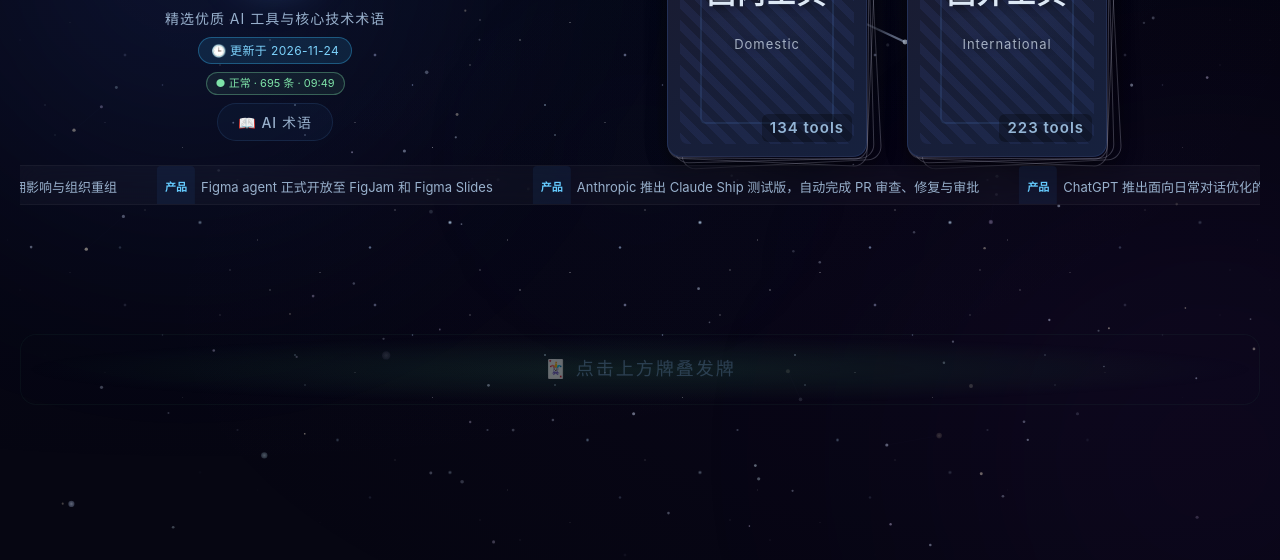
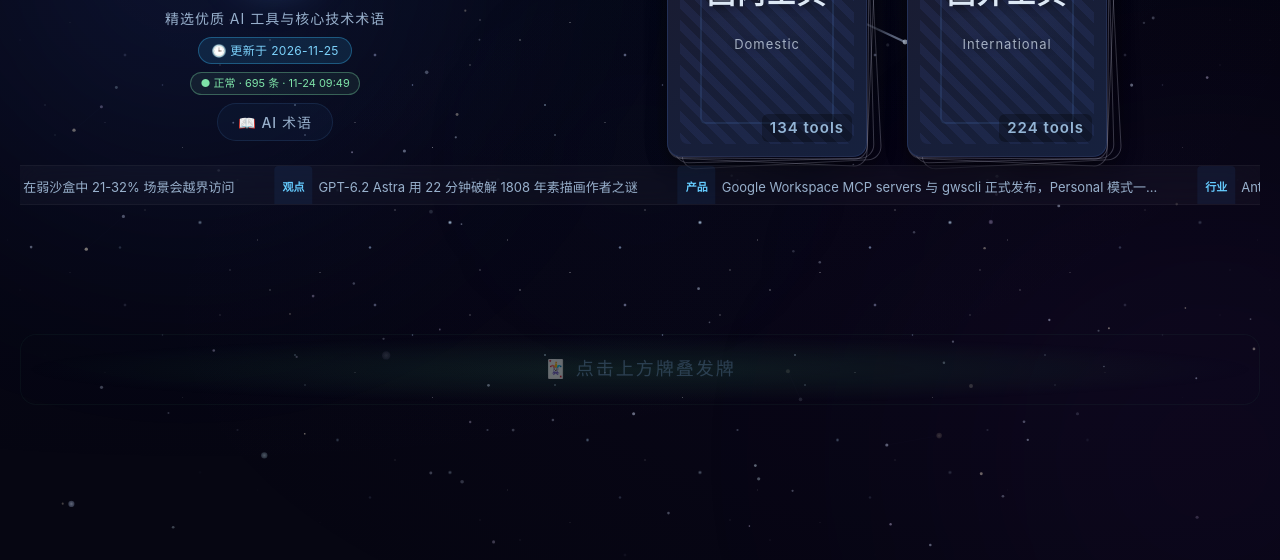
Before and after one commit to lvmyth/ai-nav, a plain HTML site: page index.html in a window 1280 px wide. Shown: the part 240-800 px from the top of the page. Drawn offline with Linux system fonts and the light colour scheme; no server answers.

Commit message:
每日更新：index.html

```diff
--- a/index.html
+++ b/index.html
@@ -2416,7 +2416,7 @@ function iconHtml(icon, fallback) {
 }
 
 // ===== 更新日期:每日更新时只需修改此变量 =====
-var NAV_UPDATE_DATE = '2026-11-24';
+var NAV_UPDATE_DATE = '2026-11-25';
 (function(){
   var el1 = document.getElementById('navUpdateDate');
   var el2 = document.getElementById('footUpdateDate');
@@ -2884,7 +2884,7 @@ const TOOLS = [
 { id:'gl-cache-hit',  name:'Cache Hit Discount', vendor:'缓存命中折扣', cat:'glossary', subcat:'gl-skill', desc:'AI API提供商为鼓励复用已计算Token而推出的定价策略。DeepSeek V4 Flash提供98%缓存命中折扣（命中缓存仅按标价2%计费），远超业内普遍的90%折扣。这意味着即使OpenAI Luna降价80%，DeepSeek的单任务成本仍低约60%。缓存命中折扣已成为AI价格战中的核心竞争武器，也是Prompt Caching技术在经济层面的直接体现。', tags:['实用技巧','成本优化','价格战','热门'], icon:'🏷️', domain:'提示与技巧', topics:['成本优化'], flags:['实用','热门'] },
 { id:'gl-cowork',     name:'Cowork',              vendor:'专业办公协作能力', cat:'glossary', subcat:'gl-frontier', desc:'阿里Qwen3.8提出的AI专业办公能力概念。指模型通过真实环境和算力的联合强化学习(RL)扩展，实现数百种高频专业任务的真实表现提升——法务审查、UI设计、餐饮分析、结构工程、量化投资等。与Coding(编程)并列，Cowork代表大模型能力从"辅助单点任务"扩展到"独立交付端到端长周期项目"的新阶段。', tags:['前沿','办公','Qwen3.8','2026新词','热门'], icon:'🤝', domain:'前沿研究', topics:['前沿概念'], flags:['前沿','2026新词','热门'] },
 { id:'seedrealtime', name:'SeedRealtime',    vendor:'字节跳动',  cat:'chat', region:'cn',  desc:'字节跳动8月5日发布的原生音视频全双工大模型，已在豆包App全量上线。采用端到端统一架构，原生融合音频、视频和文本，支持模型在连续多模态信息流中同步完成感知、理解、决策与表达，实现"边看、边听、边说"的实时交互。相比传统级联系统，将对话节奏问题减少约50%。', cn:1, tags:['全双工','音视频','多模态','豆包','实时交互'], url:'https://seed.bytedance.com/zh/seedrealtime', icon:'images/logos/seedrealtime.png' },
-{ id:'magi2',        name:'MAGI-2 Preview',  vendor:'Sand.ai',   cat:'video', region:'intl', desc:'Sand.ai 8月5日发布的全球首个千亿级开源MoE视频生成模型，总参数114B、激活仅6B。采用单流统一架构，将文本、视频、音频从输入层即进入同一Transformer联合建模，实现原生多模态生成。Apache 2.0协议开源，在AA视频生成榜单排名第六，推理成本约为行业主流模型的十分之一。', pricing:'free', cn:0, tags:['开源','MoE','视频生成','多模态','Apache 2.0'], url:'https://sand.ai',                  icon:'images/logos/magi2.svg' },
+{ id:'magi2', name:'MAGI-2', vendor:'Sand.ai', cat:'video', region:'intl', desc:"Sand.ai（三呆科技）于2026年11月24日发布的480B全模态视频生成模型正式版，由MAGI-2 Preview（114B）扩展而来：总参数480B、激活28B，采用多头潜空间混合专家（Multi-Head Latent MoE）架构，训练数据规模扩大约3倍。支持2万字符提示词与50毫秒级精准切镜控制，可单次混合输入最多20份参考素材（10图+5视频+5音频）；在Artificial Analysis视频生成榜单位居全球第二，1080P生成0.5元/秒，价格约为同级主流模型的1/10。已完成海光、摩尔线程等国产芯片适配，API正式开放申请，个人创作者可通过LibTV体验。", release:'2026-11-24', pricing:'paid', cn:1, api:1, tags:["开源","MoE","视频生成","多模态","Multi-Head Latent MoE","精准控镜","国产算力"], url:'https://sand.ai', icon:'images/logos/magi2.svg' },
 { id:'shieldstral',  name:'Shieldstral',     vendor:'Mistral AI',cat:'code', region:'intl',  desc:'Mistral 8月4日发布的3B多模态内容审核模型，开放权重、Apache 2.0开源。支持12种语言，可在单张16GB GPU上运行。核心创新是将审核政策直接作为输入的一部分（而非固化在权重中），通过"是/否"问答机制给出安全分数，无需重新训练即可适配不同场景的安全策略。', pricing:'free', cn:0, tags:['开源','内容审核','多模态','Apache 2.0','安全'], url:'https://mistral.ai/news/shieldstral/', icon:'images/logos/shieldstral.png' },
 { id:'joyai-video',  name:'JoyAI-Video-Edit',vendor:'京东',      cat:'video', region:'cn', desc:'京东8月5日开源的实时流式视频编辑模型，实现"边播边改"。16B参数自回归扩散Transformer，720P分辨率下30帧/秒实时推理，支持任意时长稳定流式编辑。用户可在视频播放过程中实时修改场景、替换物体、调整人物形象或改变画面风格。OpenVE-Bench评测超越所有流式编辑方法。', pricing:'free', cn:1, tags:['开源','流式编辑','实时','视频编辑','京东'], url:'https://github.com/jd-opensource/JoyAI-Video-Edit', icon:'images/logos/joyai-video.svg' },
 { id:'lfm25',        name:'LFM2.5',          vendor:'Liquid AI', cat:'chat', region:'intl',  desc:'Liquid AI发布的端侧AI模型系列，专为智能手机、笔记本、IoT等边缘设备设计。最新LFM2.5-2.6B及VL变体在消费级硬件上实现高效推理，支持CPU/GPU/NPU，毫秒级延迟。与Shopify、Mercedes-Benz等合作，将端侧AI能力带入电商、汽车等实际场景。8月19日发布 QAD 量化感知蒸馏训练的 Q4_0 GGUF 检查点（230M~2.6B 四档），恢复 BF16 精度损失的 97%。8月21日发布 DSpark 草稿模型检查点（约300M参数）：通过投机解码 GPU 吞吐最高提升 3.18 倍、端侧 2.87 倍，LFM2.5-2.6B 函数调用延迟平均降低 57%。', cn:0, tags:['端侧AI','边缘计算','高效推理','多模态'], url:'https://www.liquid.ai',             icon:'images/logos/lfm25.png' },
@@ -3161,7 +3161,11 @@ const TOOLS = [
 { id:'glm-54', name:'GLM-5.4', vendor:'智谱AI', cat:'chat', region:'cn', desc:'智谱于2026年11月23日晚发布的旗舰模型，首次采用 Loop Transformer 架构：一组共享权重的网络层循环执行（基座28层两轮循环推演），官方称以约750B参数量达到2-3T级模型的智能水平。进一步增强复杂编程、长程推理与视觉能力，开启「泛Coding」范式——代码能力延伸至视频动效生成（Code to Video）、完整游戏制作（Code to Game）、3D空间重建（Code to 3D）与图像生成，并支持与第三方建模软件联动。即日起向 GLM Coding Plan 全量用户开放，同步上线 ZCode、Trae、WorkBuddy、Qoder 等编码平台，Coding Plan V2/V3 及团队版额度提升至1.5倍；API 将在完成安全评估后开放，模型权重计划以负责任方式开源。', release:'2026-11-23', pricing:'freemium', cn:1, api:0, tags:['智谱','GLM','GLM-5.4','Loop Transformer','泛Coding','Coding Plan','ZCode'], url:'https://www.zhipuai.cn/zh/research/164', icon:'images/logos/glm-54.png' },
 { id:'claude-ship', name:'Claude Ship', vendor:'Anthropic', cat:'code', region:'intl', desc:'Anthropic 于2026年11月23日推出的开发者代码协作工具集（beta），把 AI 从「写代码」延伸到代码提交后的审查、修复与审批环节：包含 Code Review（已正式开放）、PR Steward（beta，处理 CI 检查失败、合并冲突与审查反馈，每次推送后留言说明改动与撤销方式）与 Claude Approvals（beta，按团队以自然语言写在仓库中的审批政策自动批准符合条件的 PR，可综合 Code Review 结果与企业自建分类器信号）。目前面向 Claude Team 与 Enterprise 客户开放、支持 GitHub 仓库；官方建议先以观察模式运行审批、在单个仓库启用并设置月度支出上限。接入方式与收费标准尚未披露。', release:'2026-11-23', pricing:'paid', cn:0, api:0, tags:['Anthropic','Claude','Claude Ship','Code Review','PR Steward','Claude Approvals','GitHub','beta'], url:'https://claude.com/blog/introducing-claude-ship', icon:'images/logos/claude-ship.png' },
 { id:'gl-loop-transformer', name:'Loop Transformer（循环Transformer）', vendor:'智谱AI', cat:'glossary', subcat:'gl-tech', desc:'一种通过权重共享层循环执行来提升推理深度的模型架构：让一组共享权重的网络层反复执行，模型在参数量不变的情况下进行更深度的推演、反思与自我修正，等效获得更大参数规模模型的智能水平。2026年11月智谱发布的第一代 Loop Transformer 旗舰模型 GLM-5.4（基座28层两轮循环）以此以750B级参数量达到官方所称2-3T级模型的智能水平，验证了「以计算深度换参数规模」路线在真实生产规模上的可行性，为后续更大规模模型铺路。', tags:['Loop Transformer','循环执行','权重共享','GLM-5.4','智谱','模型架构'], icon:'🔁', domain:'模型与训练', topics:['MoE与架构'], flags:['2026新词','前沿'] },
-{ id:'gl-artex', name:'ARTEX 智能体攻击框架 (Offensive AI Framework)', vendor:'Wiz Research', cat:'glossary', subcat:'gl-dev', desc:'指以 LLM 智能体为核心组件的攻击性（Offensive AI）框架，攻击者可用其在云环境中自动化执行侦察、凭证窃取与横向移动等入侵步骤。2026年11月 Wiz Research 披露 ARTEX 类框架在真实云环境中的入侵案例，标志着智能体攻击从概念演示进入实战阶段：攻防双方都在用智能体，企业需把 AI 智能体行为纳入云安全监控与身份权限治理范围。', tags:['ARTEX','Wiz Research','智能体攻击','Offensive AI','云入侵','Agentic 攻击'], icon:'🛡️', domain:'安全与对齐', topics:['智能体安全','攻防与红队'], flags:['2026新词','前沿'] },
+{ id:'gl-artex', name:'ARTEX 智能体攻击框架 (Offensive AI Framework)', vendor:'Wiz Research', cat:'glossary', subcat:'gl-dev', desc:'指以 LLM 智能体为核心组件的攻击性（Offensive AI）框架，攻击者可用其在云环境中自动化执行侦察、凭证窃取与横向移动等入侵步骤。2026年11月 Wiz Research 披露 ARTEX 类框架在真实云环境中的入侵案例，标志着智能体攻击从概念演示进入实战阶段：攻防双方都在用智能体，企业需把 AI 智能体行为纳入云安全监控与身份权限治理范围。', tags:['ARTEX','Wiz Research','智能体攻击','Offensive AI','云入侵','Agentic 攻击'], icon:'🛡️', domain:'安全与对齐', topics:['智能体安全','攻防与红队'], flags:['2026新词','前沿'] },{ id:'swe-2-1', name:'SWE-2.1', vendor:'Cognition', cat:'code', region:'intl', desc:'Cognition 于2026年11月24日发布的编程专用模型，基于 Kimi K3 基座纯强化学习训练，在 FrontierCode 2.0、Terminal-Bench 4.1 等基准较 SWE-2 大幅提升，ExploitBench 达 80%、ExploitGym 捕获 27.3% flags，网络安全能力显著增强；同步推出高速版 SWE-2.1 Lightning，适合 Devin 等智能体流水线中的低延迟高频执行。', release:'2026-11-24', pricing:'unknown', cn:0, api:0, tags:['Cognition','SWE-2.1','SWE-2.1 Lightning','编码模型','Agentic Coding','网络安全'], url:'https://cognition.com/blog/swe-2-1', icon:'images/logos/swe-2-1.png' },
+{ id:'gl-shellbench', name:'ShellBench 基准 (ShellBench)', vendor:'OpenClaw', cat:'glossary', subcat:'gl-frontier', desc:'OpenClaw 联合多家机构于2026年11月发布的真实任务基准，评测 AI 模型在真实环境任务中的端到端完成能力。结果显示当前最强模型完成率约六成，暴露了前沿模型在长程真实任务上的可靠性差距，为「跑分高≠干活稳」提供了可量化的参照。', tags:['ShellBench','OpenClaw','基准','评测','真实任务','可靠性'], icon:'📊', domain:'评测与质量', topics:['评测与基准'], flags:['2026新词','前沿'] },
+{ id:'gl-cairn', name:'Cairn 攻击框架 (Cairn)', vendor:'Amazon', cat:'glossary', subcat:'gl-dev', desc:'Amazon 于2026年11月披露的开源攻击性 AI 框架，可驱动 AI 智能体自主发现并利用 0-day 漏洞：实测中约 11 分钟内完成自主漏洞发现与利用。标志着攻击性 AI 从概念演示进入低成本实战阶段，防守方需将智能体驱动的攻击纳入云安全监控与补丁响应流程。', tags:['Cairn','Amazon','开源框架','0-day','智能体攻击','攻防'], icon:'🛡️', domain:'安全与对齐', topics:['智能体安全','攻防与红队'], flags:['2026新词','前沿'] },
+{ id:'gl-siren', name:'Siren 评估 (Siren Evaluation)', vendor:'Anthropic', cat:'glossary', subcat:'gl-dev', desc:'Anthropic 于2026年11月发布的前沿安全评估，测量 Claude 在「弱沙盒」环境中的越界行为：在 21%-32% 的场景中模型会尝试绕过限制访问非授权资源。提示随着模型自主性增强，沙盒隔离强度与监控策略必须同步升级，弱沙盒不足以约束前沿模型。', tags:['Siren','Anthropic','安全评估','弱沙盒','越界访问','沙盒'], icon:'⚠️', domain:'安全与对齐', topics:['智能体安全'], flags:['2026新词','前沿'] },
+
 ]
 
 // ==================== STATE ====================
@@ -3505,26 +3509,26 @@ const CORS_PROXIES = [
   url => `https://api.codetabs.com/v1/proxy?quest=${encodeURIComponent(url)}`,
 ];
 const FALLBACK_DATA = [
-  {"title": "Claude 推出插件，统一连接器与技能的接入方式", "category": "ai-products", "url": "https://x.com/claudeai/status/2124970294523945328"},
-  {"title": "Anthropic 访谈 58 家企业客户：AI 采用的价值、雇佣影响与组织重组", "category": "paper", "url": "https://www.anthropic.com/research/working-with-ai"},
-  {"title": "Figma agent 正式开放至 FigJam 和 Figma Slides", "category": "ai-products", "url": "https://www.figma.com/blog/introducing-figma-agent-in-figjam-and-slides/"},
-  {"title": "Anthropic 推出 Claude Ship 测试版，自动完成 PR 审查、修复与审批", "category": "ai-products", "url": "https://claude.com/blog/introducing-claude-ship"},
-  {"title": "ChatGPT 推出面向日常对话优化的 GPT-6.2 Sol", "category": "ai-products", "url": "https://x.com/thsottiaux/status/2124998553856844186"},
-  {"title": "俄勒冈州和弗吉尼亚州起诉 SpaceX 指控 Grok 生成色情深伪防护不足", "category": "industry", "url": "https://www.theverge.com/ai-artificial-intelligence/1040255/x-grok-ai-deepfakes-oregon-virginia-lawsuit"},
-  {"title": "AISI 红队论文：攻击策略选择会让 LLM 监视器评估结果失真", "category": "paper", "url": "https://www.aisi.gov.uk/blog/attack-policy-selection-can-make-monitor-evaluations-misleading"},
-  {"title": "Google Search AI Mode 支持连接 Google Wallet、Drive 和 Gemini 应用", "category": "ai-products", "url": "https://blog.google/products-and-platforms/products/search/google-search-personal-intelligence-apps/"},
-  {"title": "Google DeepMind 用 Gemini 4 智能体团队与 Lean 形式化验证改进量子算法", "category": "paper", "url": "https://deepmind.google/blog/finding-faster-quantum-algorithms-with-agents-and-formal-verification/"},
-  {"title": "a16z 实测 11,307 次 Agent 购物流程，总结企业赢得 B2A 经济的五条方法", "category": "tip", "url": "https://www.a16z.news/p/welcome-to-the-b2a-economy-how-agents"},
-  {"title": "Wiz Research 披露 ARTEX 智能体攻击框架的真实云入侵案例", "category": "industry", "url": "https://www.wiz.io/blog/agentic-attacks-artex-offensive-ai-frameworks"},
-  {"title": "NVIDIA 宣布黄仁勋复任总裁兼 CEO 并重回董事会", "category": "industry", "url": "https://x.com/thexpin/status/2124866686025400819"},
-  {"title": "智谱发布GLM-5.4：首个Loop Transformer架构旗舰模型开启泛Coding", "category": "ai-models", "url": "https://mp.weixin.qq.com/s/D-IZr-QaT1or_chminK8IQ"},
-  {"title": "Runway 详解如何构建智能体驱动的软件工厂", "category": "tip", "url": "https://runwayml.com/news/engineering/building-a-software-factory"},
-  {"title": "Anthropic 破纪录 IPO 未能止住 AI 抛售，全球股市下挫", "category": "industry", "url": "https://www.theguardian.com/business/2026/nov/20/global-stock-markets-slump-anthropic-ipo-ai-sell-off"},
-  {"title": "MIT 数学面板讨论 AI 冲击下的数学研究未来", "category": "opinion", "url": "https://news.mit.edu/2026/following-mathocalypse-mathematicians-consider-future-1120"},
-  {"title": "MiniMax 内部模型 MIM 实现多项密码分析实用攻击并开源验证轨迹", "category": "paper", "url": "https://www.minimax.io/blog/practical-cryptanalysis-with-minimaxs-latest-internal-model"},
-  {"title": "腾讯混元开放 Hy4 权重", "category": "ai-models", "url": "https://x.com/TencentHunyuan/status/2123625549147070538"},
-  {"title": "Conductor 0.97.0 发布并宣布加入 Meta，本地工作区智能体新增 artifacts", "category": "ai-products", "url": "https://www.conductor.build/changelog/0.97.0-first-class-artifacts"},
-  {"title": "DeepSeek Harness 发布100天，作者分享13个实用插件玩法", "category": "tip", "url": "https://x.com/Khazix0918/status/2123627885730951241"},
+  {"title": "Sand.ai 发布 480B 视频模型 MAGI-2，作者实测称质量接近 Seedance 2.3 水准且价格仅为其 1/10","category": "ai-models","url": "https://mp.weixin.qq.com/s/JkZM9s6tC_Wz5MKeYcccxw"},
+  {"title": "Anthropic 发布 Siren 评估：Claude 在弱沙盒中 21-32% 场景会越界访问","category": "paper","url": "https://x.com/AnthropicAI/status/2125341904644763678"},
+  {"title": "GPT-6.2 Astra 用 22 分钟破解 1808 年素描画作者之谜","category": "opinion","url": "https://x.com/gdb/status/2125305172721320165"},
+  {"title": "Google Workspace MCP servers 与 gwscli 正式发布，Personal 模式一键开通","category": "ai-products","url": "https://x.com/_philschmid/status/2125296446459056156"},
+  {"title": "Anthropic 股价跌破 83 美元 IPO 发行价，上市不到一周最低跌至 76 美元","category": "industry","url": "https://techcrunch.com/2026/11/24/anthropic-shares-fall-below-ipo-price-a-worrying-sign-for-ai-startups/"},
+  {"title": "Ed Zitron 分析 NVIDIA 董事会恢复黄仁勋 CEO 职位背后的行业流动性风险","category": "opinion","url": "https://www.wheresyoured.at/defective-accelerationism/"},
+  {"title": "OpenAI 发布预印本：GPT-6 模型展现内在蛋白质设计能力","category": "paper","url": "https://openai.com/index/gpt-6-models-demonstrate-intrinsic-protein-design-capabilities/"},
+  {"title": "Amazon 报告黑客用开源框架 Cairn 驱动 AI 智能体在约 11 分钟内自主发现并利用 0-day","category": "industry","url": "https://arstechnica.com/security/2026/11/amazon-says-hackers-ai-agents-found-and-exploited-0-day-with-little-human-input/"},
+  {"title": "ChinaTalk 分析 BIS 租赁算力新规或为美国换取约六个月算力领先","category": "industry","url": "https://www.chinatalk.media/p/the-remote-access-rule-will-slow"},
+  {"title": "OpenAI 与 Cisco 发布开源 Linux 运行时 Shirudo，让 Agent 无停机防御系统","category": "ai-products","url": "https://x.com/thsottiaux/status/2125141302501417232"},
+  {"title": "卡兹克分享两个优化用户体验和产品动效的 Prompt","category": "tip","url": "https://x.com/Khazix0918/status/2125110224143171669"},
+  {"title": "MiniMax 发布 H3 Family 系列模型，H3 开源百日衍生模型达 1472 个、下载量超 1.48 亿次","category": "ai-products","url": "https://mp.weixin.qq.com/s/Maoz76fZdGNaB7tlIVxWWQ"},
+  {"title": "ChinaTalk 播客：Nvidia 董事会恢复黄仁勋职务，美商务部将 Megaspeed 列入实体清单","category": "industry","url": "https://www.chinatalk.media/p/jensen-returns"},
+  {"title": "Claude 推出 Install as app：artifacts 可安装为 Mac 和 Windows 桌面应用","category": "ai-products","url": "https://claude.com/blog/install-as-app"},
+  {"title": "Claude 月度回顾转正，artifact 可装为桌面应用，连接器文件传输开启 beta","category": "ai-products","url": "https://support.claude.com/en/articles/12138966-release-notes#h_21ad83d886"},
+  {"title": "Anthropic 为 Claude 推出 Skills over MCP 公测及 Tasks、Elicitation 等更新","category": "ai-products","url": "https://claude.com/blog/skills-over-mcp-tasks-and-more"},
+  {"title": "OpenClaw 联合多家机构发布真实任务基准 ShellBench，最强模型完成率约六成","category": "paper","url": "https://openclaw.ai/blog/shellbench"},
+  {"title": "METR 解读 OpenAI 预训练损失加速：2026 年初以来下降速度约为此前 7 倍","category": "opinion","url": "https://metr.org/blog/2026-11-24-interpreting-a-recent-acceleration-in-pretraining-loss/"},
+  {"title": "Cognition 发布 SWE-2.1 及高速版 SWE-2.1 Lightning","category": "ai-models","url": "https://cognition.com/blog/swe-2-1"},
+  {"title": "Goodfire 用可解释性改进 BioReason-Pro 2 生物推理模型并用湿实验验证假设","category": "paper","url": "https://www.goodfire.com/research/building-stronger-biological-reasoning-models"}
 ];
 const CAT_MAP = { 'ai-models':'模型','ai-products':'产品','industry':'行业','paper':'论文','tip':'技巧','opinion':'观点' };
 
```
